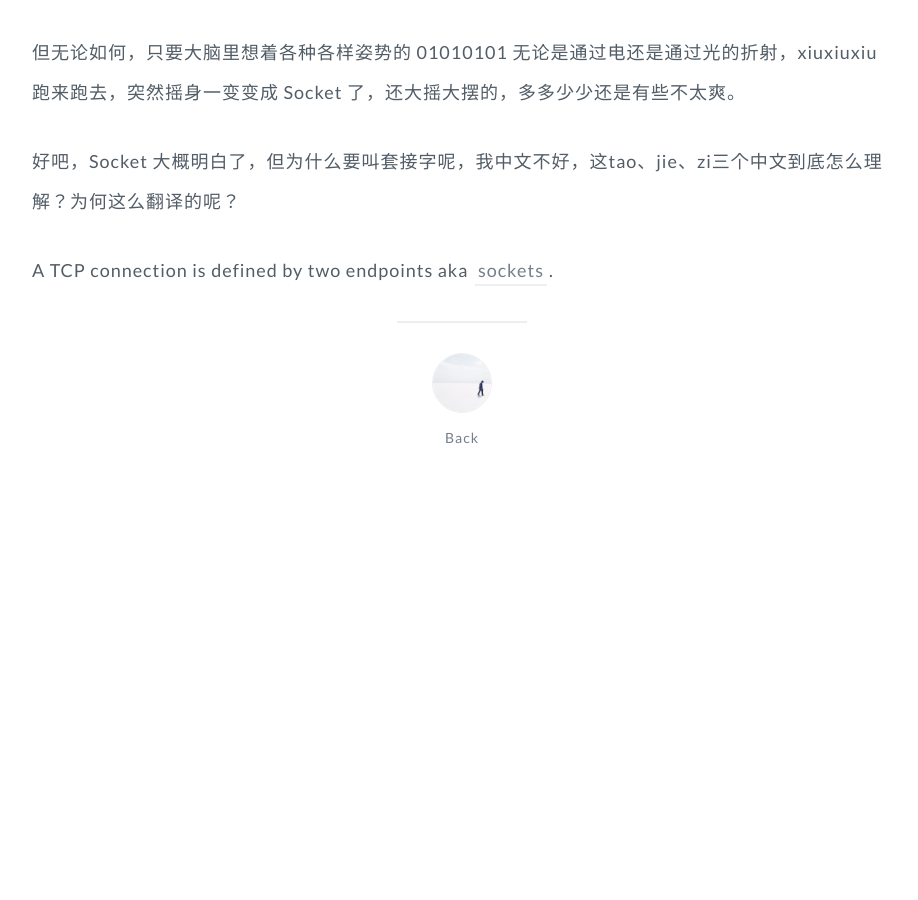
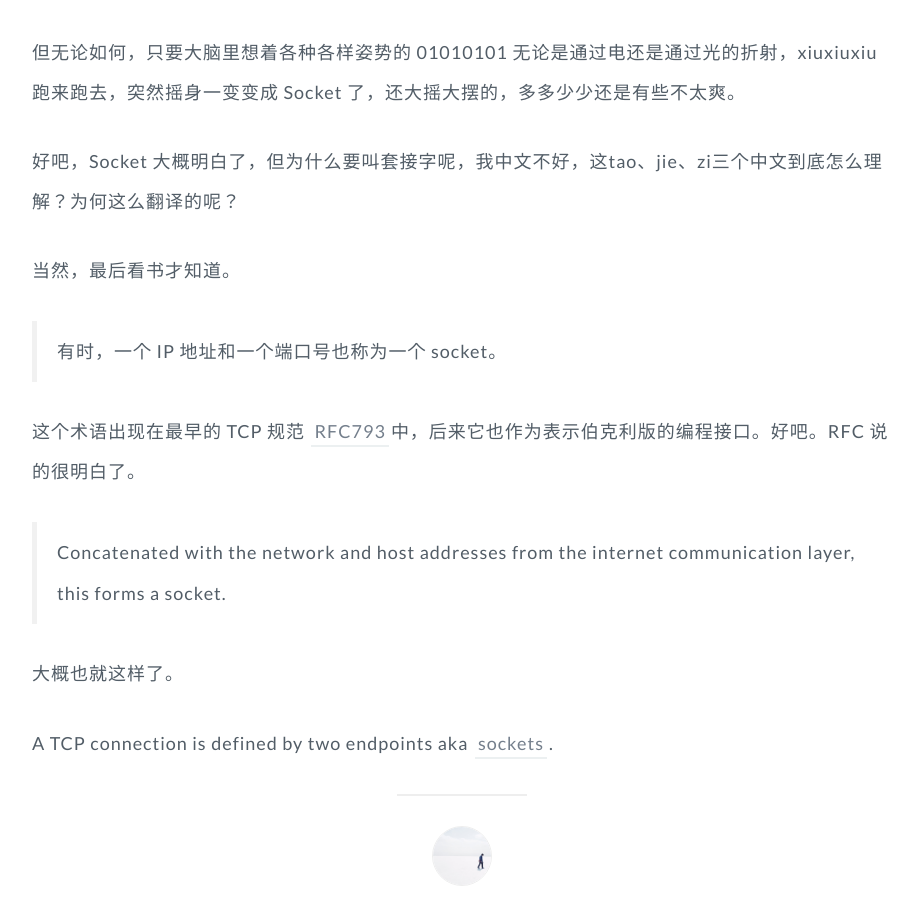
Before and after one commit to GuoJing/blog, a Jekyll site: the page built from _posts/blog/2015/2015-12-09-what-is-socket-blablabla-hahaha-jizjizjiz.md, in a window 1280 px wide and 900 px high, scrolled down 1715 px. Shown: the whole window, without its empty margins (178-1096 px from the left). Built offline with Jekyll 4.4.1, drawn with Linux system fonts in a browser that asks for light colours; before the commit the page ends 2188 px from its top, so only the background shows below that.

Commit message:
auto commit

```diff
--- a/_posts/blog/2015/2015-12-09-what-is-socket-blablabla-hahaha-jizjizjiz.md
+++ b/_posts/blog/2015/2015-12-09-what-is-socket-blablabla-hahaha-jizjizjiz.md
@@ -24,4 +24,14 @@ tags: moleskine
 
 好吧，Socket 大概明白了，但为什么要叫套接字呢，我中文不好，这tao、jie、zi三个中文到底怎么理解？为何这么翻译的呢？
 
+当然，最后看书才知道。
+
+> 有时，一个 IP 地址和一个端口号也称为一个 socket。
+
+这个术语出现在最早的 TCP 规范 [RFC793](https://www.ietf.org/rfc/rfc793.txt)中，后来它也作为表示伯克利版的编程接口。好吧。RFC 说的很明白了。
+
+> Concatenated with the network and host addresses from the internet communication layer, this forms a socket.
+
+大概也就这样了。
+
 A TCP connection is defined by two endpoints aka *[sockets](http://stackoverflow.com/questions/152457/what-is-the-difference-between-a-port-and-a-socket)*.
```
